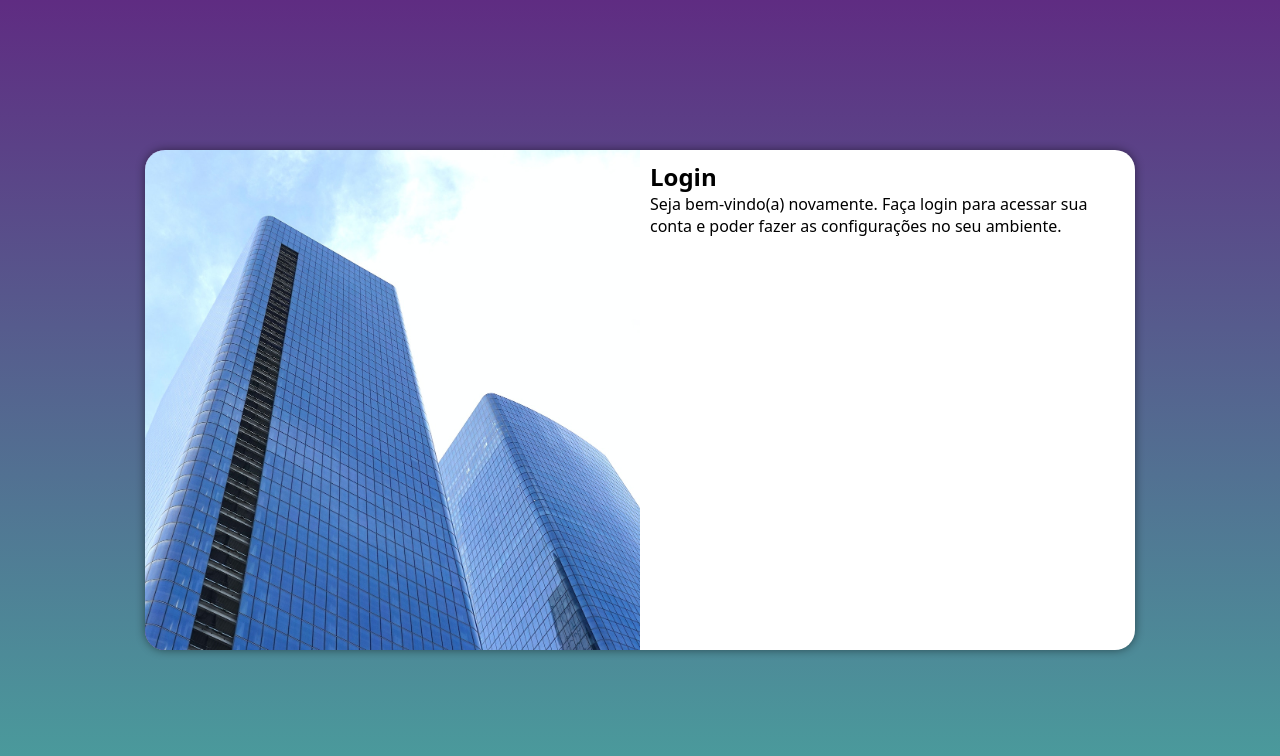
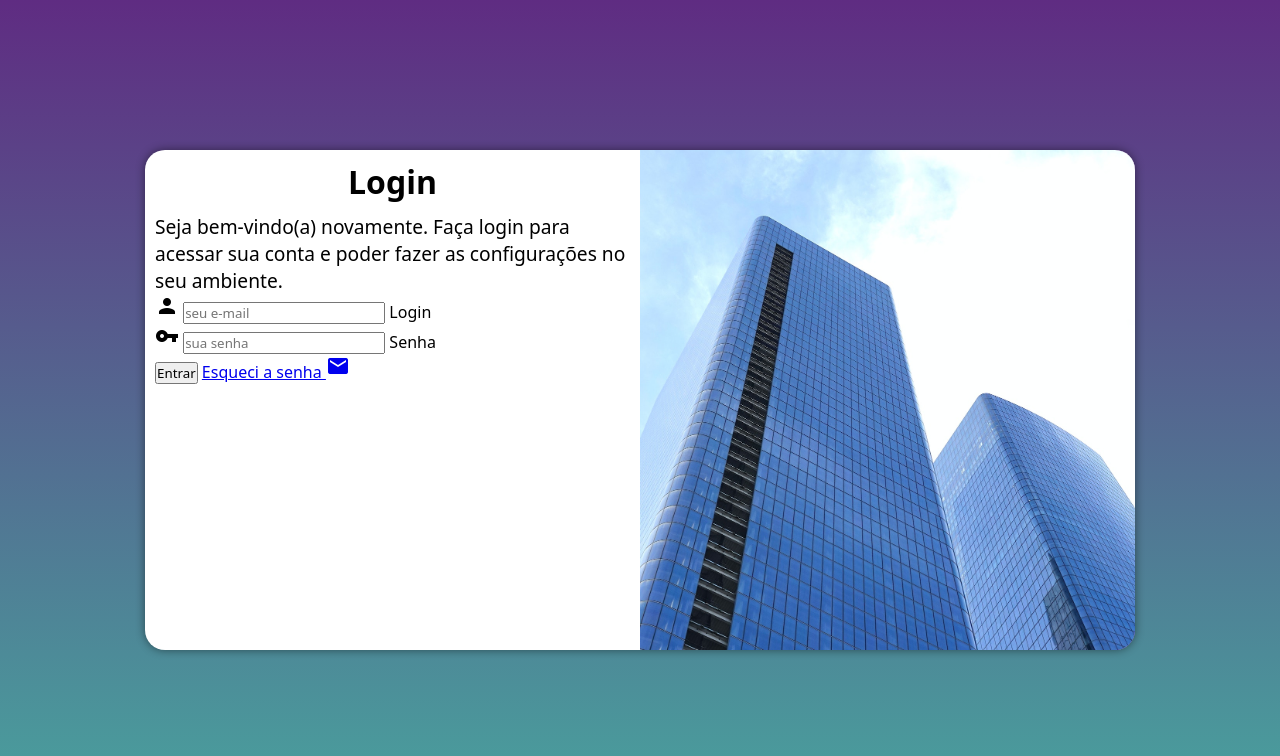
Before and after one commit to Luciano-Ruperti/projeto-login, a plain HTML site: page index.html in a window 1280 px wide. Drawn offline with Linux system fonts and the light colour scheme.

Commit message:
atualizei o projeto login

```diff
--- a/estilos/media-query.css
+++ b/estilos/media-query.css
@@ -33,13 +33,21 @@
     }
 
     section#login > div#imagem {
-        float: left;
+        float: right;
         width: 50%;
         height: 100%;
     }
 
     section#login > div#formulario {
-        float: right;
+        float: left;
         width: 50%;
     }
+
+    div#formulario > h1 {
+        font-size: 2em;
+    }
+
+    div#formulario > p {
+        font-size: 1.2em;
+    }
 }
--- a/estilos/style.css
+++ b/estilos/style.css
@@ -31,7 +31,7 @@ section#login {
     left: 50%;
     transform: translate(-50%, -50%);
     background-color: white;
-    width: 250px;
+    width: 260px;
     height: 500px;
     border-radius: 20px;
     box-shadow: 0px 0px 10px rgba(0, 0, 0, 0.473);
@@ -51,3 +51,12 @@ section#login > div#formulario {
     padding: 10px;
     display: block;
 }
+
+div#formulario > h1 {
+    text-align: center;
+    margin-bottom: 10px;
+}
+
+div#formulario > p {
+    font-size: 0.8em;
+}
--- a/index.html
+++ b/index.html
@@ -7,6 +7,7 @@
     <title>Login</title>
     <link rel="stylesheet" href="estilos/style.css">
     <link rel="stylesheet" href="estilos/media-query.css">
+    <link href="https://fonts.googleapis.com/icon?family=Material+Icons" rel="stylesheet"/>
 </head>
 <body>
     <main>
@@ -17,8 +18,21 @@
             <div id="formulario">
                 <h1>Login</h1>
                 <p>Seja bem-vindo(a) novamente. Faça login para acessar sua conta e poder fazer as configurações no seu ambiente.</p>
-                <form action="login.php" method="post">
-
+                <form action="login.php" method="post" autocomplete="on">
+                    <div class="campo">
+                        <i class="material-icons">person</i>
+                        <input type="email" name="login" id="ilogin" placeholder="seu e-mail" autocomplete="email" required maxlength="30">
+                        <label for="ilogin">Login</label>
+                    </div>
+                    <div class="campo">
+                        <i class="material-icons">vpn_key</i>
+                        <input type="password" name="senha" id="isenha" placeholder="sua senha" autocomplete="current-password" required minlength="8" maxlength="20">
+                        <label for="isenha">Senha</label>
+                    </div>
+                    <input type="submit" value="Entrar">
+                    <a href="esqueci.html">
+                        Esqueci a senha <i class="material-icons">mail</i>
+                    </a>
                 </form>
             </div>
         </section>
```
